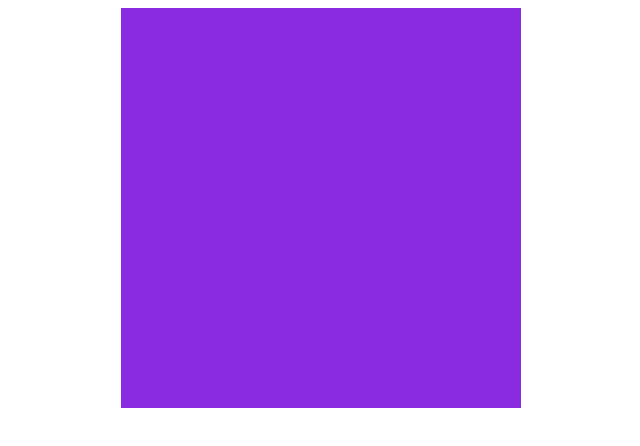
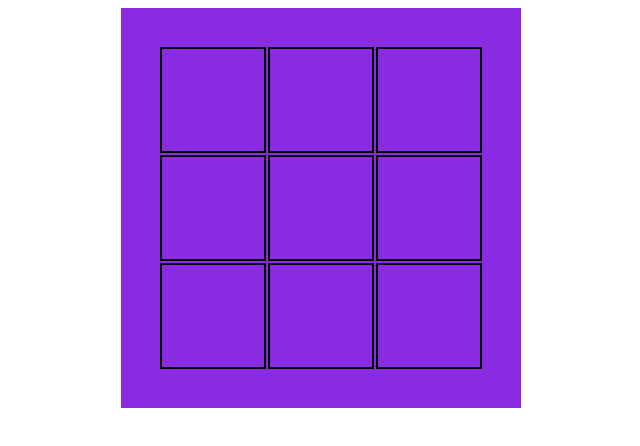
Before and after one commit to elcymon/tic-tac-toe, a plain HTML site: page index.html in a window 1280 px wide. Shown: the whole page, without its empty margins (319-959 px from the left). Drawn offline with Linux system fonts and the light colour scheme.

Commit message:
create board structure and javascript mouse over events

```diff
--- a/css/style.css
+++ b/css/style.css
@@ -5,3 +5,11 @@
     height: 400px;
     background-color: blueviolet;
 }
+.box {
+    border: 2px solid black;
+    width: 100px;
+    height: 100px;
+}
+table{
+    margin: auto;
+}
--- a/index.html
+++ b/index.html
@@ -10,7 +10,41 @@
     </head>
     <body>
         <div class='container'>
+            <table>
+                <tr>
+                    <td class='box hello' id='r1c1' onmouseout="mouseoutFunction(this)" onmouseover="mouseoverFunction(this)">
 
+                    </td>
+                    <td class='box' id='r1c2'  onmouseout="mouseoutFunction(this)" onmouseover="mouseoverFunction(this)">
+
+                    </td>
+                    <td class='box' id='r1c3'  onmouseout="mouseoutFunction(this)" onmouseover="mouseoverFunction(this)">
+
+                    </td>
+                </tr>
+                <tr>
+                    <td class='box' id='r2c1'  onmouseout="mouseoutFunction(this)" onmouseover="mouseoverFunction(this)">
+
+                    </td>
+                    <td class='box' id='r2c2'  onmouseout="mouseoutFunction(this)" onmouseover="mouseoverFunction(this)">
+
+                    </td>
+                    <td class='box' id='r2c3'  onmouseout="mouseoutFunction(this)" onmouseover="mouseoverFunction(this)">
+
+                    </td>
+                </tr>
+                <tr>
+                    <td class='box' id='r3c1'  onmouseout="mouseoutFunction(this)" onmouseover="mouseoverFunction(this)">
+
+                    </td>
+                    <td class='box' id='r3c2'  onmouseout="mouseoutFunction(this)" onmouseover="mouseoverFunction(this)">
+
+                    </td>
+                    <td class='box' id='r3c3'  onmouseout="mouseoutFunction(this)" onmouseover="mouseoverFunction(this)">
+
+                    </td>
+                </tr>
+            </table>
         </div>
 
         <script src='js/script.js'></script>
--- a/js/script.js
+++ b/js/script.js
@@ -0,0 +1,16 @@
+let board = [
+    [-1,-1,-1],
+    [-1,-1,-1],
+    [-1,-1,-1],
+];
+
+let mouseoverFunction = (x) => {
+    x.style.backgroundColor = 'white';
+    // console.log(x);
+}
+
+function mouseoutFunction(x) {
+    x.style.backgroundColor = 'blueviolet';
+    // x.style.borderRadius = '50%';
+    // console.log(x);
+}
```
